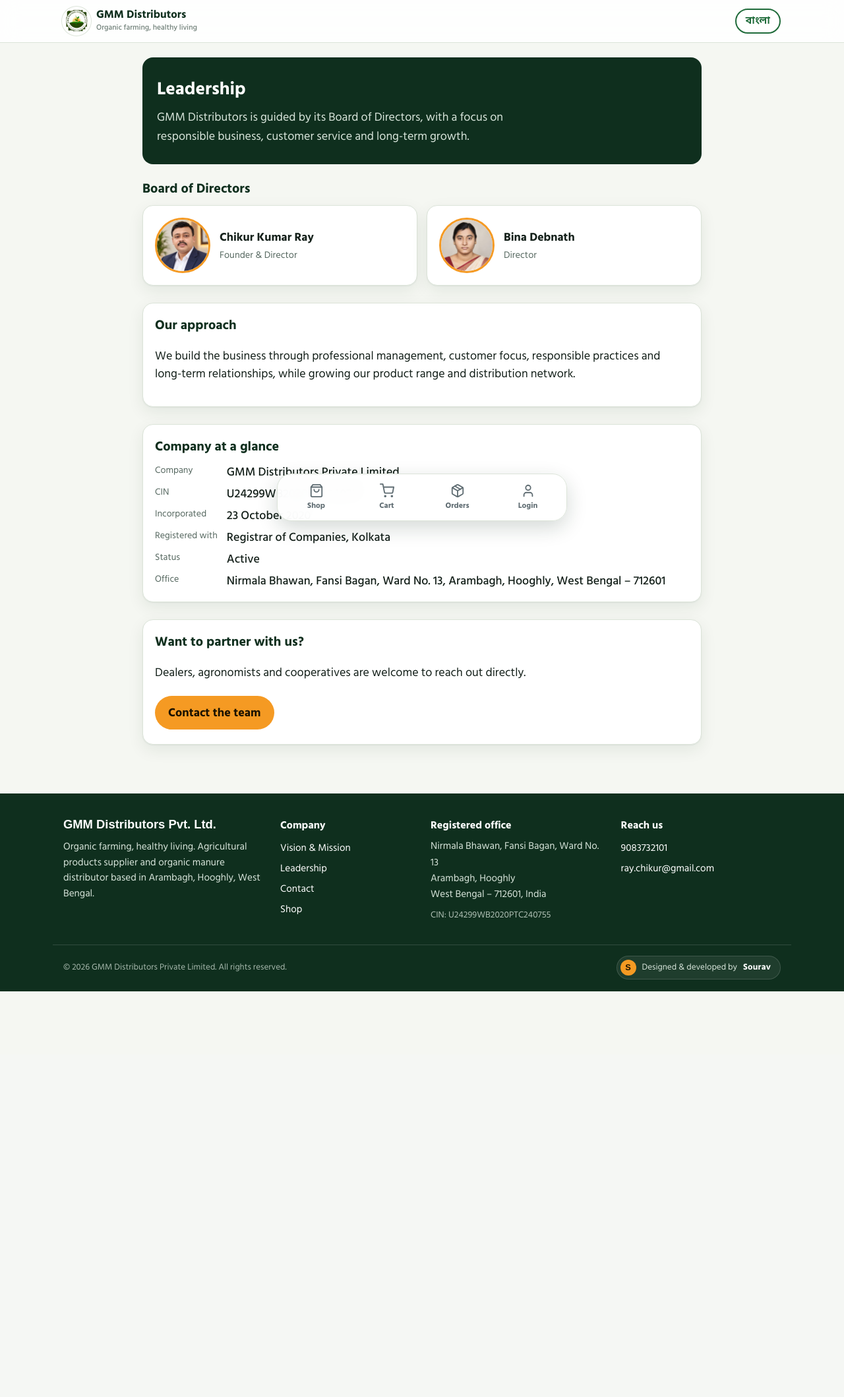
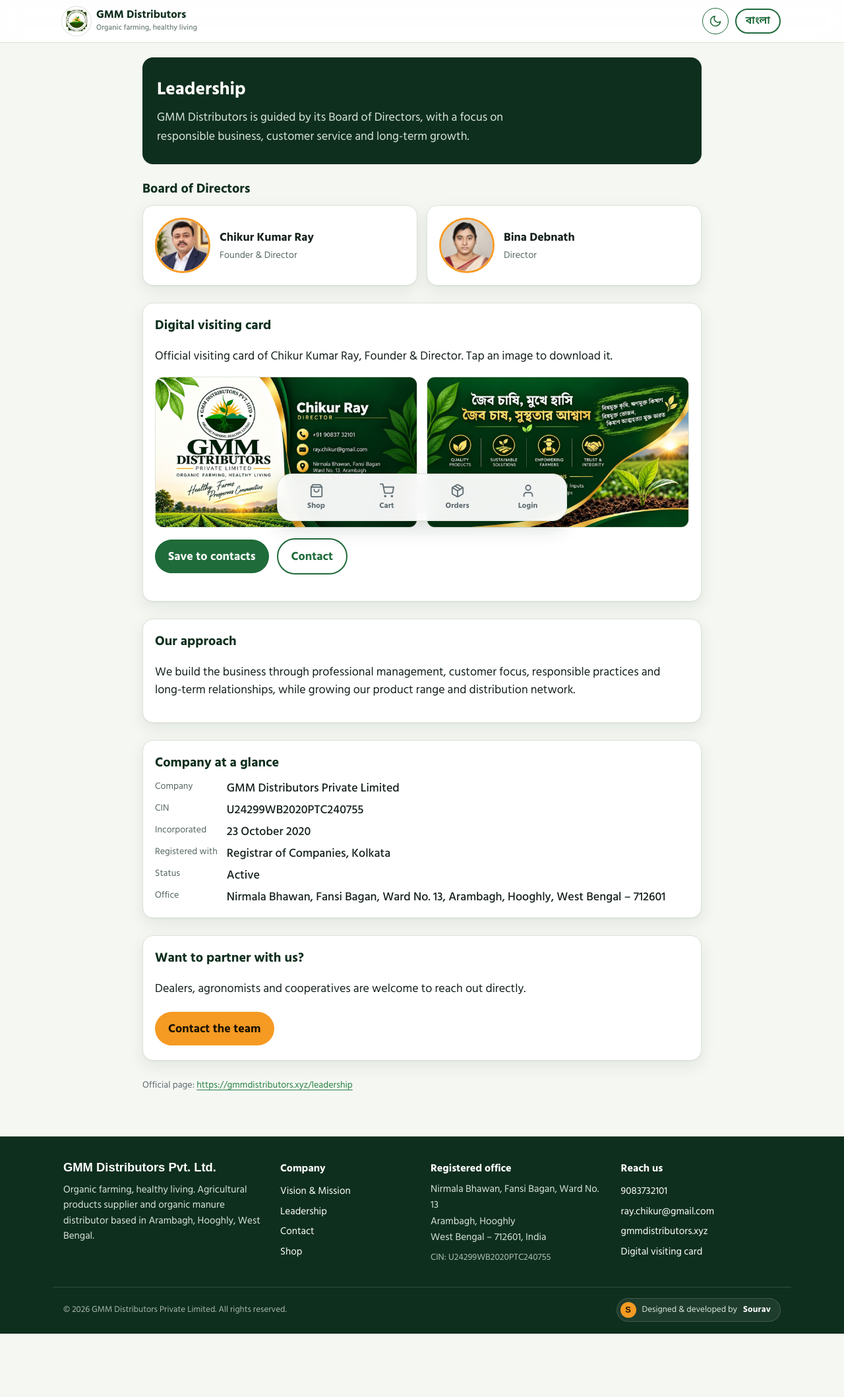
Before and after one commit to souravroy0708/gmm-application, a Django app: page /leadership/ in a window 1280 px wide. Shown: the whole page at 66% size. Before the commit the page ends 1503 px from the top, so only its background shows below. Run offline with Django 5.2, Linux system fonts and the light colour scheme; data comes from the database, SQL or seed files in the repository; some web fonts are replaced.

Commit message:
Added new features

```diff
--- a/static/css/pages.css
+++ b/static/css/pages.css
@@ -44,3 +44,9 @@
 .pg-form label{display:block;font-weight:600;margin:10px 0 4px}
 .pg-form input,.pg-form select,.pg-form textarea{width:100%;padding:12px;border:1px solid var(--line);border-radius:12px;font:inherit;background:#fff}
 .pg-form input:focus,.pg-form select:focus,.pg-form textarea:focus,.pg-btn:focus-visible{outline:3px solid var(--sun);outline-offset:2px}
+
+.pg-link{font-size:.88rem;margin:6px 0 20px;overflow-wrap:anywhere}
+.pg-link a{text-decoration:underline;text-underline-offset:3px}
+#visiting-card{scroll-margin-top:84px}
+.pg-vc{width:100%;height:auto;border-radius:12px;border:1px solid var(--line);display:block}
+.pg-btn.line{border-color:var(--green)}
--- /dev/null
+++ b/static/css/theme.css
@@ -0,0 +1,52 @@
+/* GMM theme layer: dark tokens + toggle button. Load LAST. Screen only, print stays light. */
+.themebtn{width:40px;height:40px;border-radius:50%;border:1.5px solid var(--green);background:transparent;color:var(--green);display:grid;place-items:center;cursor:pointer;padding:0;flex:none;transition:background .2s,color .2s,border-color .2s}
+.themebtn:hover{background:var(--bg-2)}
+.themebtn:focus-visible{outline:3px solid var(--sun);outline-offset:2px}
+.themebtn .ic{width:20px;height:20px}
+.themebtn .i-sun{display:none}
+html[data-theme="dark"] .themebtn .i-sun{display:block}
+html[data-theme="dark"] .themebtn .i-moon{display:none}
+body.home header.top:not(.scrolled) .themebtn{color:#fff;border-color:rgba(255,255,255,.55);background:rgba(255,255,255,.14)}
+
+@media screen{
+html[data-theme="dark"]{color-scheme:dark;
+  --bg:#0D1410;--bg-2:#1B271F;--white:#151F19;--text:#E6EEE8;--ink-2:#9DB0A4;--line:#2B3C32;
+  --shadow:0 1px 2px rgba(0,0,0,.4),0 8px 24px rgba(0,0,0,.35);--lite:#7FD6A0}
+html[data-theme="dark"] body{background:var(--bg);color:var(--text)}
+html[data-theme="dark"] h1,html[data-theme="dark"] h2,html[data-theme="dark"] h3{color:#EAF4EC}
+html[data-theme="dark"] a{color:var(--lite)}
+html[data-theme="dark"] .muted,html[data-theme="dark"] .helptext,html[data-theme="dark"] .en,html[data-theme="dark"] .steps small,html[data-theme="dark"] nav.tabs a{color:var(--ink-2)}
+html[data-theme="dark"] .price,html[data-theme="dark"] .bigprice{color:var(--lite)}
+/* header + nav */
+html[data-theme="dark"] header.top{background:rgba(21,31,25,.9)}
+html[data-theme="dark"] .brand,html[data-theme="dark"] .brand small{color:#EAF4EC}
+html[data-theme="dark"] .brand img{box-shadow:0 0 0 2px var(--white),0 0 0 3px var(--line)}
+html[data-theme="dark"] .langbtn,html[data-theme="dark"] .themebtn{background:transparent;color:var(--lite);border-color:var(--lite)}
+html[data-theme="dark"] body.home header.top:not(.scrolled) .langbtn,html[data-theme="dark"] body.home header.top:not(.scrolled) .themebtn{color:#fff;border-color:rgba(255,255,255,.55);background:rgba(255,255,255,.14)}
+html[data-theme="dark"] body.home header.top:not(.scrolled) .brand{color:#fff}
+html[data-theme="dark"] nav.tabs{background:rgba(21,31,25,.94);border-color:var(--line)}
+html[data-theme="dark"] nav.tabs a.on{background:var(--bg-2);color:var(--lite)}
+/* surfaces */
+html[data-theme="dark"] .card,html[data-theme="dark"] .trust li,html[data-theme="dark"] .pc,html[data-theme="dark"] .how li,html[data-theme="dark"] .steps div,html[data-theme="dark"] .pcard{background:var(--white);border-color:var(--line)}
+html[data-theme="dark"] .trust .ico{background:var(--bg-2);color:var(--lite)}
+html[data-theme="dark"] .pack-opt>span,html[data-theme="dark"] .qty,html[data-theme="dark"] .choice{background:var(--white);border-color:var(--line);color:var(--text)}
+html[data-theme="dark"] .pack-opt input:checked+span,html[data-theme="dark"] .choice:has(input:checked){background:#17301F;border-color:var(--lite)}
+html[data-theme="dark"] .pc-media,html[data-theme="dark"] .pcard .pic,html[data-theme="dark"] .thumb{background:#F4F6F1}
+/* forms */
+html[data-theme="dark"] input,html[data-theme="dark"] select,html[data-theme="dark"] textarea{background:var(--white);color:var(--text);border-color:var(--line)}
+html[data-theme="dark"] ::placeholder{color:#7C8F84}
+/* messages + status */
+html[data-theme="dark"] .msg{background:#17301F;border-color:#25472F;color:#CFE9D6}
+html[data-theme="dark"] .msg.error,html[data-theme="dark"] .soldout,html[data-theme="dark"] .status.CANCELLED{background:#3A1C1C;border-color:#5A2A2A;color:#FFB4AB}
+html[data-theme="dark"] .msg.warning,html[data-theme="dark"] .status.PLACED{background:#3A2F12;border-color:#5A4A1C;color:#F6D58A}
+html[data-theme="dark"] .status.DELIVERED,html[data-theme="dark"] .status.CONFIRMED{background:#17301F;color:#9FE3B5}
+/* company pages + footer */
+html[data-theme="dark"] .pg-hero{background:#13301F;border:1px solid var(--line)}
+html[data-theme="dark"] .pg-btn.line{color:var(--lite);border-color:var(--lite)}
+html[data-theme="dark"] .pg-btn:not(.alt):not(.line){background:#2A8247;color:#fff}
+html[data-theme="dark"] .pg-form input,html[data-theme="dark"] .pg-form select,html[data-theme="dark"] .pg-form textarea{background:var(--bg);}
+html[data-theme="dark"] .pg-qr{background:#fff;padding:6px}
+html[data-theme="dark"] .gf{background:#08100B;border-top:1px solid var(--line)}
+html[data-theme="dark"] .gf a{color:#E6EEE8}
+}
+@media (prefers-reduced-motion:no-preference){body{transition:background-color .25s,color .25s}}
--- a/templates/base.html
+++ b/templates/base.html
@@ -4,6 +4,8 @@
   <meta charset="utf-8">
   <meta name="viewport" content="width=device-width, initial-scale=1, viewport-fit=cover">
   <meta name="theme-color" content="#0F2F1E">
+  <meta name="color-scheme" content="light dark">
+  <script>(function(){try{var t=localStorage.getItem("gmm-theme");if(t!=="dark"&&t!=="light"){t=matchMedia("(prefers-color-scheme: dark)").matches?"dark":"light"}document.documentElement.setAttribute("data-theme",t);if(t==="dark"){document.querySelector("meta[name=theme-color]").setAttribute("content","#0D1410")}}catch(e){}})();</script>
   <title>{% block title %}GMM Distributors{% endblock %}</title>
   <link rel="icon" href="{% static 'images/logo.jpg' %}">
   <link rel="preconnect" href="https://fonts.googleapis.com">
@@ -12,6 +14,8 @@
   <link rel="stylesheet" href="{% static 'css/app.css' %}">
   <link rel="stylesheet" href="{% static 'css/premium.css' %}">
   <link rel="stylesheet" href="{% static 'css/pages.css' %}">
+  <link rel="stylesheet" href="{% static 'css/theme.css' %}">
+  {% block head_extra %}{% endblock %}
 </head>
 <body class="{% block bodyclass %}{% endblock %}">
 <svg width="0" height="0" style="position:absolute" aria-hidden="true"><defs>
@@ -24,6 +28,8 @@
   <symbol id="i-truck" viewBox="0 0 24 24"><path d="M14 18V6a2 2 0 0 0-2-2H4a2 2 0 0 0-2 2v11a1 1 0 0 0 1 1h2"/><path d="M15 18H9"/><path d="M19 18h2a1 1 0 0 0 1-1v-3.7a1 1 0 0 0-.2-.6l-3.5-4.4A1 1 0 0 0 17.5 8H14"/><circle cx="17" cy="18" r="2"/><circle cx="7" cy="18" r="2"/></symbol>
   <symbol id="i-rupee" viewBox="0 0 24 24"><path d="M6 3h12"/><path d="M6 8h12"/><path d="m6 13 8.5 8"/><path d="M6 13h3"/><path d="M9 13c6.7 0 6.7-10 0-10"/></symbol>
   <symbol id="i-file" viewBox="0 0 24 24"><path d="M15 2H6a2 2 0 0 0-2 2v16a2 2 0 0 0 2 2h12a2 2 0 0 0 2-2V7Z"/><path d="M14 2v4a2 2 0 0 0 2 2h4"/><path d="M16 13H8"/><path d="M16 17H8"/></symbol>
+  <symbol id="i-moon" viewBox="0 0 24 24"><path d="M21 12.8A9 9 0 1 1 11.2 3a7 7 0 0 0 9.8 9.8Z"/></symbol>
+  <symbol id="i-sun" viewBox="0 0 24 24"><circle cx="12" cy="12" r="4"/><path d="M12 2v2M12 20v2M4.9 4.9l1.4 1.4M17.7 17.7l1.4 1.4M2 12h2M20 12h2M4.9 19.1l1.4-1.4M17.7 6.3l1.4-1.4"/></symbol>
 </defs></svg>
 
 <header class="top">
@@ -32,6 +38,7 @@
       <img src="{% static 'images/logo.jpg' %}" alt="GMM logo">
       <span>GMM Distributors<small>{% trans "Organic farming, healthy living" %}</small></span>
     </a>
+    <button type="button" class="themebtn" id="themeToggle" aria-label="{% trans 'Switch theme' %}" aria-pressed="false" title="{% trans 'Switch theme' %}"><svg class="ic i-moon"><use href="#i-moon"/></svg><svg class="ic i-sun"><use href="#i-sun"/></svg></button>
     <form method="post" action="{% url 'set_language' %}" class="inline">{% csrf_token %}
       <input type="hidden" name="next" value="{{ request.get_full_path }}">
       {% if LANGUAGE_CODE == "bn" %}<button class="langbtn" name="language" value="en" type="submit">English</button>
@@ -66,6 +73,14 @@
 </nav>
 {% endwith %}
 <div class="toast" id="toast" role="status" aria-live="polite"></div>
+<script>
+(function(){var h=document.documentElement,b=document.getElementById("themeToggle"),m=document.querySelector("meta[name=theme-color]");
+function apply(t,save){h.setAttribute("data-theme",t);b.setAttribute("aria-pressed",t==="dark");m.setAttribute("content",t==="dark"?"#0D1410":"#0F2F1E");if(save){try{localStorage.setItem("gmm-theme",t)}catch(e){}}}
+apply(h.getAttribute("data-theme")||"light",false);
+b.addEventListener("click",function(){apply(h.getAttribute("data-theme")==="dark"?"light":"dark",true)});
+try{matchMedia("(prefers-color-scheme: dark)").addEventListener("change",function(e){if(!localStorage.getItem("gmm-theme"))apply(e.matches?"dark":"light",false)})}catch(e){}
+})();
+</script>
 <script src="{% static 'js/app.js' %}" defer></script>
 </body>
 </html>
--- a/templates/pages/leadership.html
+++ b/templates/pages/leadership.html
@@ -1,5 +1,6 @@
 {% extends "base.html" %}{% load i18n static %}
 {% block title %}{% trans "Leadership" %} | GMM Distributors{% endblock %}
+{% block head_extra %}<link rel="canonical" href="https://gmmdistributors.xyz/leadership">{% endblock %}
 {% block mainclass %}pg{% endblock %}
 {% block content %}
 <section class="pg-hero">
@@ -19,6 +20,17 @@
       <div><h3>Bina Debnath</h3><p>{% trans "Director" %}</p></div>
     </article>
   </div>
+</section>
+
+<section class="pg-sec pg-card" id="visiting-card" aria-labelledby="vc-h">
+  <h2 id="vc-h">{% trans "Digital visiting card" %}</h2>
+  <p>{% trans "Official visiting card of Chikur Kumar Ray, Founder & Director. Tap an image to download it." %}</p>
+  <div class="pg-grid c2">
+    <a href="{% static 'images/chikur-ray-visiting-card-front.jpg' %}" download><img class="pg-vc" src="{% static 'images/chikur-ray-visiting-card-front.jpg' %}" alt="Visiting card, front" loading="lazy"></a>
+    <a href="{% static 'images/chikur-ray-visiting-card-back.jpg' %}" download><img class="pg-vc" src="{% static 'images/chikur-ray-visiting-card-back.jpg' %}" alt="Visiting card, back" loading="lazy"></a>
+  </div>
+  <p style="margin-top:12px"><a class="pg-btn" href="data:text/vcard;charset=utf-8,BEGIN:VCARD%0AVERSION:3.0%0AFN:Chikur Kumar Ray%0AN:Ray;Chikur Kumar;;;%0AORG:GMM Distributors Private Limited%0ATITLE:Founder %26 Director%0ATEL;TYPE=CELL:+919083732101%0AEMAIL:ray.chikur@gmail.com%0AADR;TYPE=WORK:;;Nirmala Bhawan\, Fansi Bagan\, Ward No. 13;Arambagh;Hooghly;712601;India%0AURL:https://gmmdistributors.xyz%0AEND:VCARD" download="Chikur-Kumar-Ray.vcf">{% trans "Save to contacts" %}</a>
+  <a class="pg-btn line" href="{% url 'pages:contact' %}">{% trans "Contact" %}</a></p>
 </section>
 
 <section class="pg-sec pg-card">
@@ -43,4 +55,6 @@
   <p>{% trans "Dealers, agronomists and cooperatives are welcome to reach out directly." %}</p>
   <a class="pg-btn alt" href="{% url 'pages:contact' %}">{% trans "Contact the team" %}</a>
 </section>
+<p class="pg-link muted">{% trans "Official page" %}: <a href="https://gmmdistributors.xyz/leadership">https://gmmdistributors.xyz/leadership</a></p>
+
 {% endblock %}
--- a/templates/pages/vision_mission.html
+++ b/templates/pages/vision_mission.html
@@ -1,5 +1,6 @@
 {% extends "base.html" %}{% load i18n %}
 {% block title %}{% trans "Vision & Mission" %} | GMM Distributors{% endblock %}
+{% block head_extra %}<link rel="canonical" href="https://gmmdistributors.xyz/vision-mission">{% endblock %}
 {% block mainclass %}pg{% endblock %}
 {% block content %}
 <section class="pg-hero">
@@ -42,4 +43,6 @@
   <a class="pg-btn" href="{% url 'shop:products' %}">{% trans "View our products" %}</a>
   <a class="pg-btn line" href="{% url 'pages:contact' %}">{% trans "Contact us" %}</a>
 </section>
+<p class="pg-link muted">{% trans "Official page" %}: <a href="https://gmmdistributors.xyz/vision-mission">https://gmmdistributors.xyz/vision-mission</a></p>
+
 {% endblock %}
--- a/templates/partials/footer.html
+++ b/templates/partials/footer.html
@@ -22,6 +22,8 @@
       <h3>{% trans "Reach us" %}</h3>
       <a href="tel:+91{{ site.support_phone|default:'9083732101' }}">{{ site.support_phone|default:"9083732101" }}</a>
       <a href="mailto:{{ site.support_email|default:'ray.chikur@gmail.com' }}">{{ site.support_email|default:"ray.chikur@gmail.com" }}</a>
+      <a href="https://gmmdistributors.xyz" target="_blank" rel="noopener">gmmdistributors.xyz</a>
+      <a href="https://gmmdistributors.xyz/leadership#visiting-card">{% trans "Digital visiting card" %}</a>
     </div>
   </div>
   <div class="container gf-base">
```
Also changed, not shown: templates/pages/contact.html (+8 -0 lines), static/images/chikur-ray-visiting-card-back.jpg (added), static/images/chikur-ray-visiting-card-front.jpg (added).
